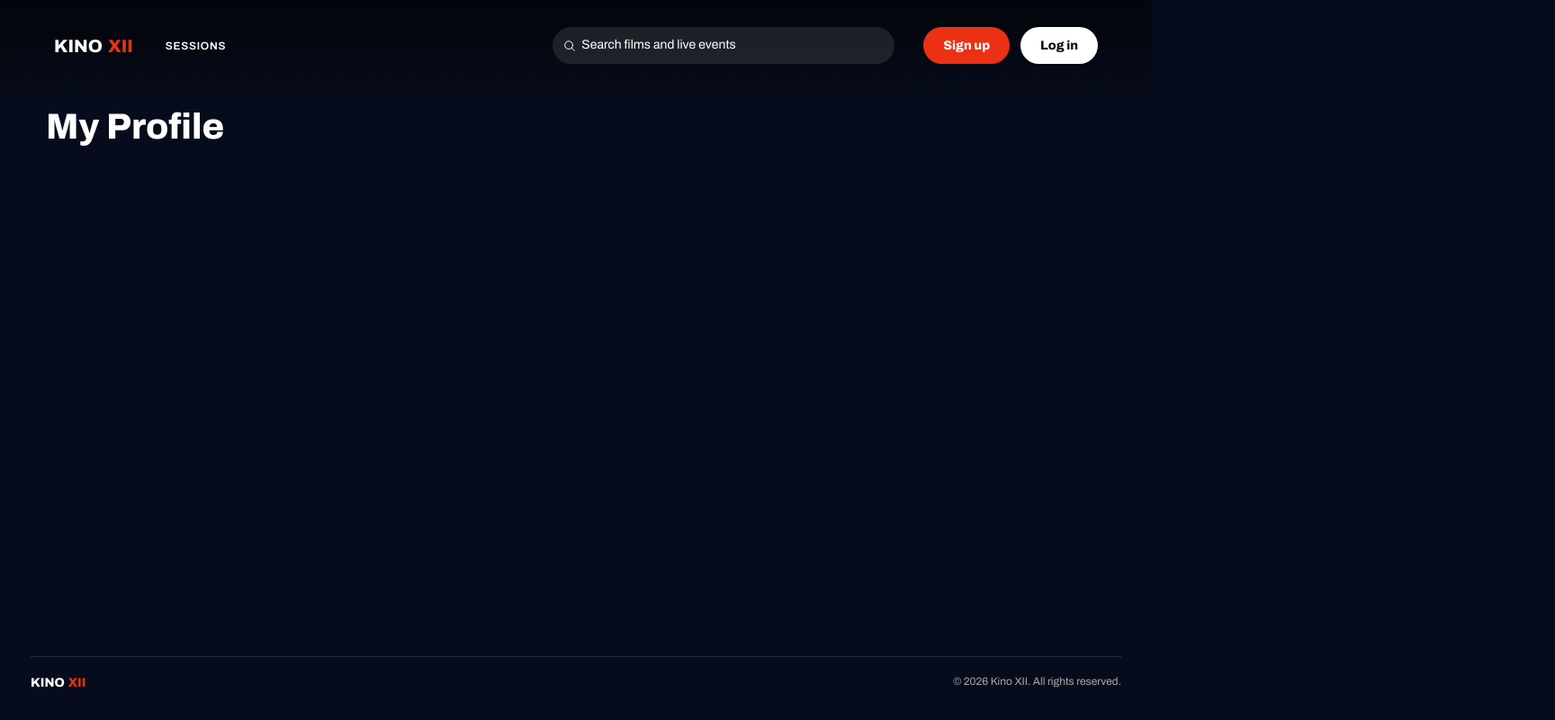
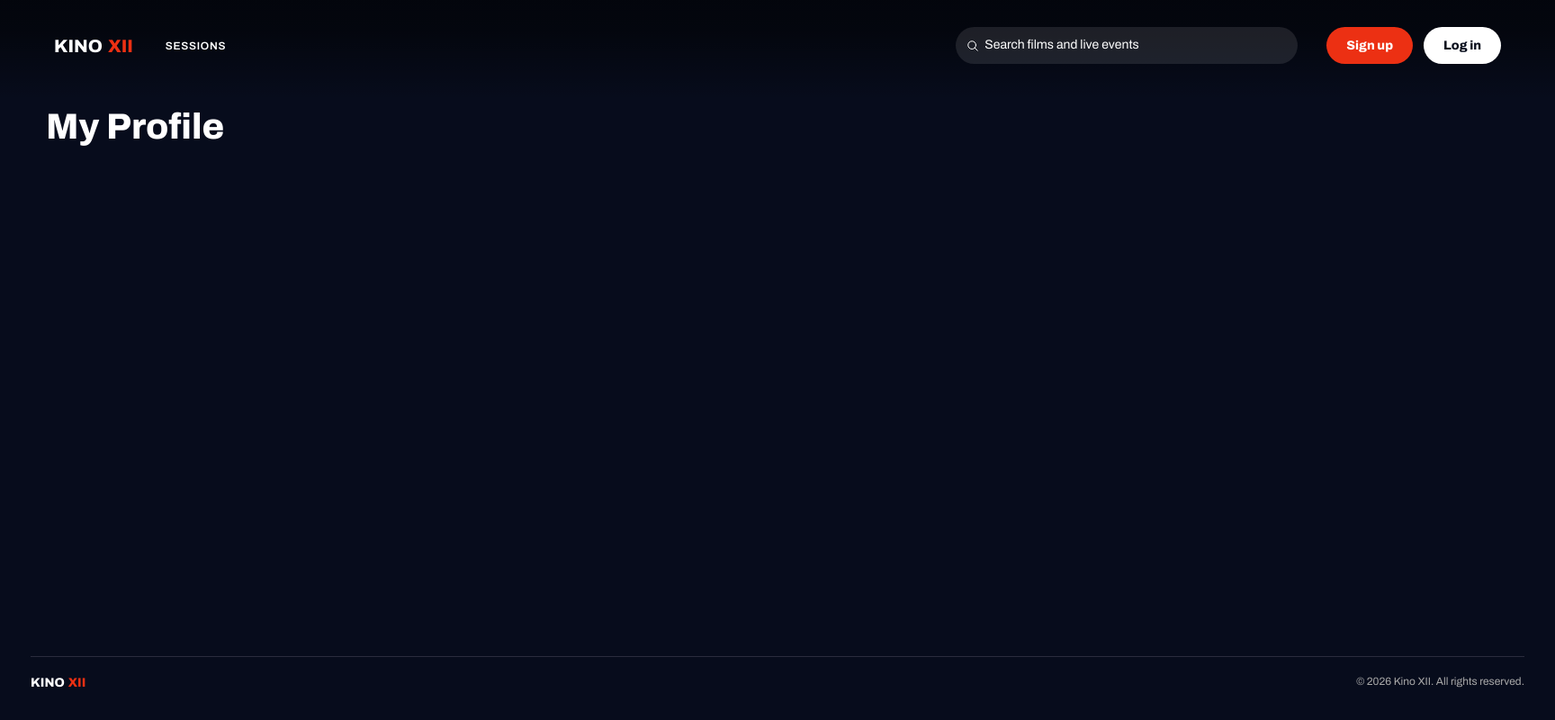
Before and after one commit to mbirk11/kinoXII, a React (Vite) app: page /profile in a window 1280 px wide. Shown: the whole page at 90% size, 1728 px wide, since content can reach past the window. Built offline with nearby package versions, Linux system fonts and the light colour scheme; no server answers.

Commit message:
Fix page layout to a centered 1728px column

```diff
--- a/src/components/Footer/Footer.module.css
+++ b/src/components/Footer/Footer.module.css
@@ -2,10 +2,7 @@
   display: flex;
   flex-direction: column;
   gap: 20px;
-  max-width: var(--page-max-width);
-  margin: 0 auto;
   padding: 27px 34px 34px;
-  width: 100%;
 }
 
 .divider {
--- a/src/components/Navbar/Navbar.module.css
+++ b/src/components/Navbar/Navbar.module.css
@@ -16,8 +16,6 @@
   display: flex;
   align-items: center;
   justify-content: space-between;
-  max-width: var(--page-max-width);
-  margin: 0 auto;
   padding: 30px 60px 40px;
 }
 
--- a/src/index.css
+++ b/src/index.css
@@ -27,7 +27,8 @@
   --font-extrabold: 800;
 
   /* Layout */
-  --page-max-width: 1728px;
+  /* Every page is a fixed 1728px column, centred on wider screens */
+  --page-width: 1728px;
   --navbar-height: 111px;
 
   font-family: var(--font-family);
@@ -155,7 +156,5 @@ button {
 
 /* Page container for pages that start below the navbar */
 .page {
-  max-width: var(--page-max-width);
-  margin: 0 auto;
   padding: calc(var(--navbar-height) + 8px) 51px 80px;
 }
--- a/src/layouts/MainLayout.module.css
+++ b/src/layouts/MainLayout.module.css
@@ -1,5 +1,7 @@
 .layout {
   position: relative;
+  width: var(--page-width);
+  margin: 0 auto;
   display: flex;
   flex-direction: column;
   min-height: 100vh;
--- a/src/pages/HomePage/HeroSlider.module.css
+++ b/src/pages/HomePage/HeroSlider.module.css
@@ -41,7 +41,7 @@
 .content {
   position: absolute;
   bottom: 179px;
-  left: max(67px, calc(50% - 797px));
+  left: 67px;
   display: flex;
   flex-direction: column;
   align-items: flex-start;
@@ -112,8 +112,8 @@
 .controls {
   position: absolute;
   bottom: 42px;
-  left: max(67px, calc(50% - 797px));
-  right: max(67px, calc(50% - 797px));
+  left: 67px;
+  right: 67px;
   display: flex;
   align-items: center;
   gap: 20px;
--- a/src/pages/HomePage/HomePage.module.css
+++ b/src/pages/HomePage/HomePage.module.css
@@ -9,9 +9,6 @@
   display: flex;
   flex-direction: column;
   gap: 24px;
-  width: 100%;
-  max-width: var(--page-max-width);
-  margin: 0 auto;
   padding: 0 70px;
 }
 
```
